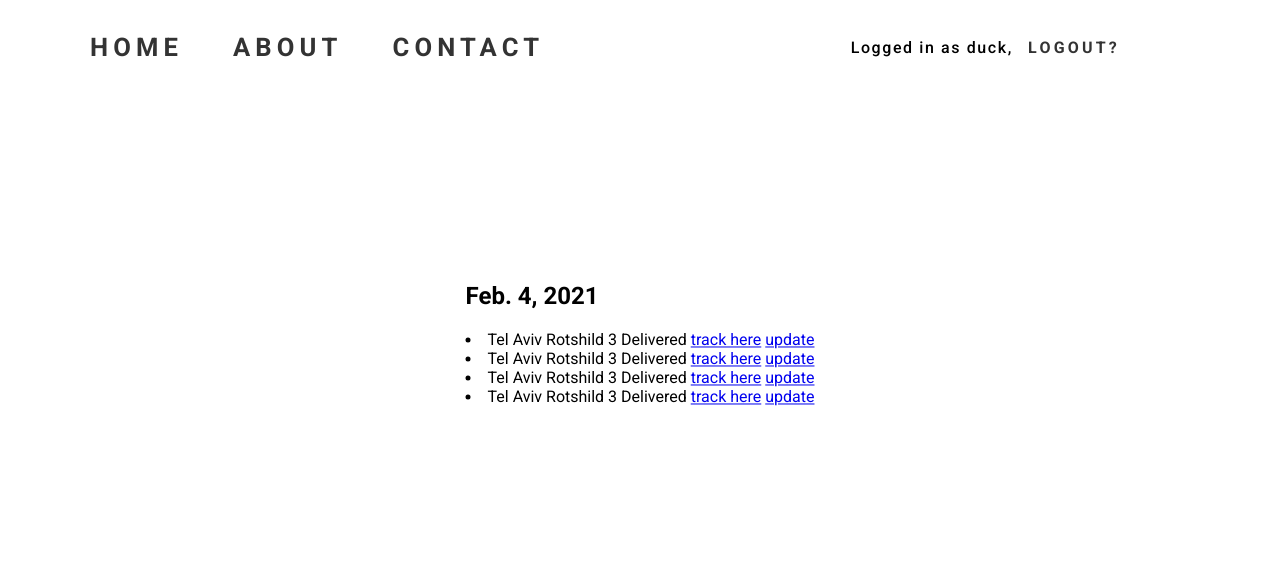
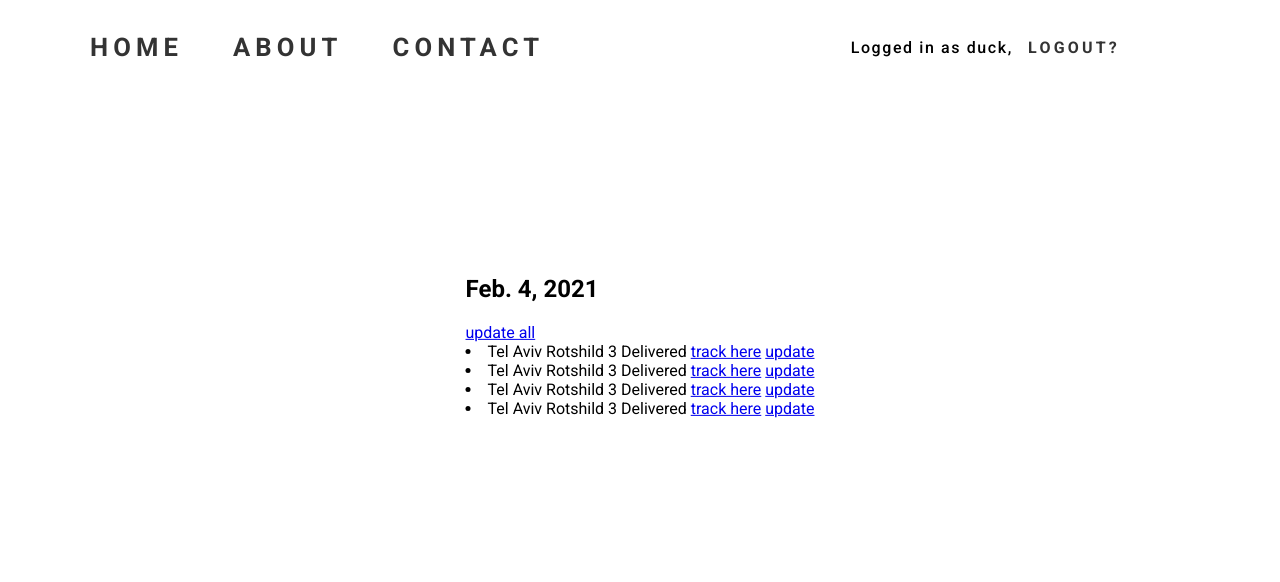
Before and after one commit to dandeduck/package-tracking-web, a Django app: page /order/?id=ecb8871b-e676-4b62-8988-cab3af6937e5 in a window 1280 px wide. Shown: the top 582 px of the page. Run offline with Django 3.2, Linux system fonts and the light colour scheme; a user stored in the database is signed in; data comes from the database, SQL or seed files in the repository; both versions use the stored data as it was after the commit.

Commit message:
added update all yo order

```diff
--- a/src/packages/models.py
+++ b/src/packages/models.py
@@ -110,6 +110,9 @@ class Package(models.Model):
             return self.DELIVERED
         return self.DELIVERED
 
+    def as_query(self):
+        return Package.objects.filter(id=self.id)
+
     def __str__(self):
         return str(self.destination) + " " + str(self.status)
 
--- a/src/packages/views.py
+++ b/src/packages/views.py
@@ -11,9 +11,13 @@ def order_view(request):
     order = Order.objects.get(id=order_id)
 
     if request.POST:
-        package_id = request.POST.get('package')
-        package = order.related_packages().filter(id=package_id)
-        package.update(status=package.get().next_status())
+        if request.POST.get('package') == 'all':
+            for inner in order.related_packages():
+                inner.as_query().update(status=inner.next_status())
+        else:
+            package_id = request.POST.get('package')
+            package = order.related_packages().filter(id=package_id)
+            package.update(status=package.get().next_status())
 
     context = {
         'order': order,
--- a/src/templates/packages/order.html
+++ b/src/templates/packages/order.html
@@ -2,11 +2,15 @@
 
 {% block main_block %}
     <h2> {{order.collection_date}} </h2>
+    <form name="update-all" action="/order/?id={{order.id}}" method="POST"> {% csrf_token %}
+        <a href="javascript:submitform('update-all')">update all</a>
+        <input type="hidden" name="package" value="all" />
+    </form>
     {% for package in packages %}
         <li>
             {{package.destination}} {{package.status}} <a href="/package/?id={{package.id}}">track here</a>
             {%if is_staff %}
-                <a href="javascript:submitform({{forloop.counter0}})">update</a>
+                <a href="javascript:submitform({{forloop.counter}})">update</a>
                 <form name="{{forloop.counter}}" action="/order/?id={{order.id}}" method="POST"> {% csrf_token %}
                     <input type="hidden" name="package" value="{{package.id}}" />
                 </form>
```
Also changed, not shown: src/templates/packages/assign_order_driver.html (deleted, +0 -16 lines), src/templates/packages/partner.html (+6 -5 lines), src/db.sqlite3.
